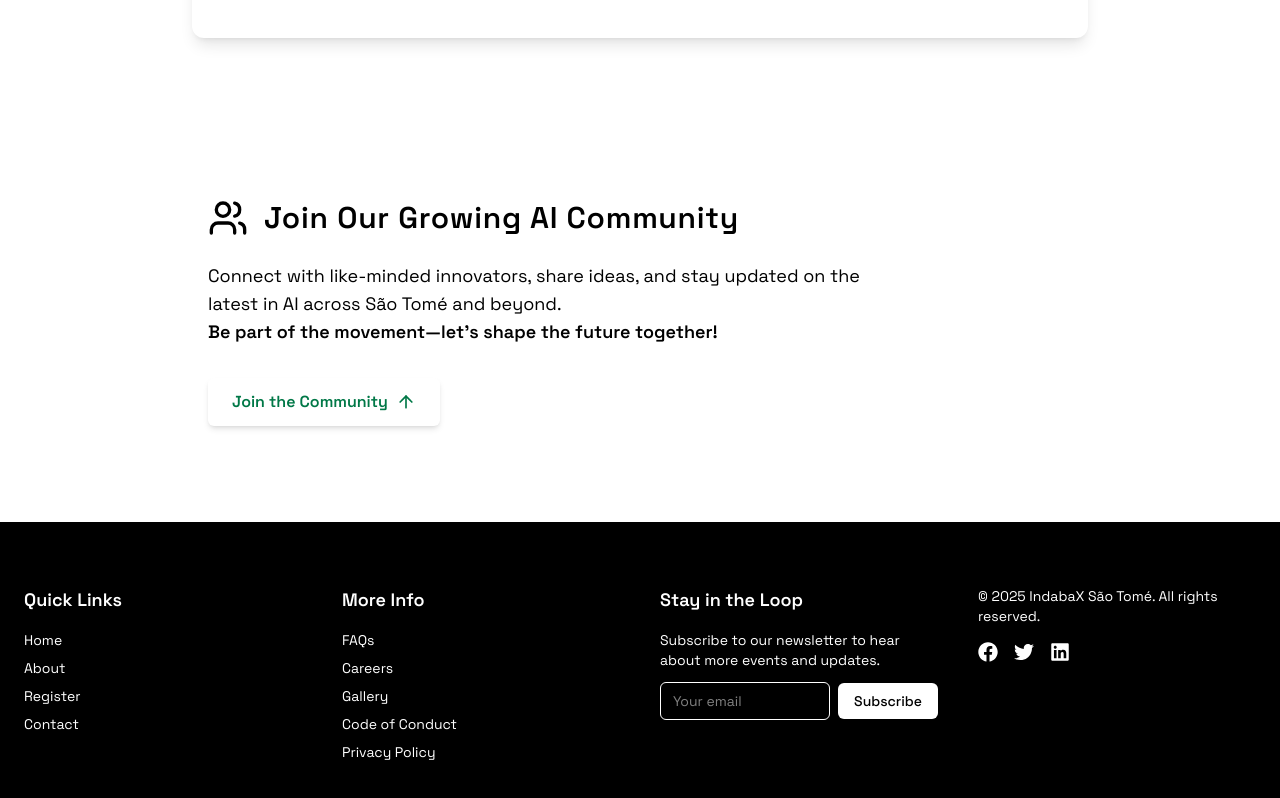
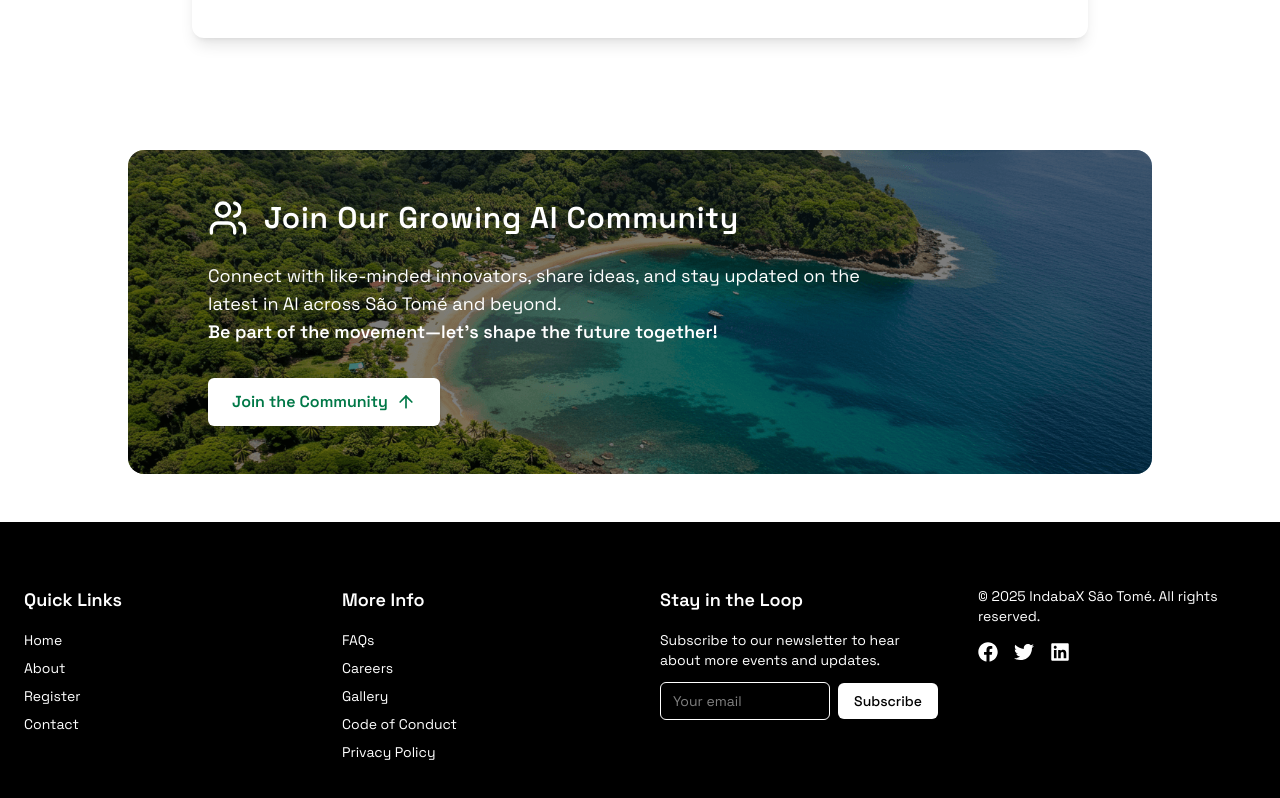
Before and after one commit to MOSOBELULU/indabaX, a React (Vite) app: page /register in a window 1280 px wide. Shown: the part 2141-2939 px from the top of the page. Built offline with nearby package versions, Linux system fonts and the light colour scheme; no server answers.

Commit message:
wip:join us section

```diff
--- a/src/components/reusable/CTA.jsx
+++ b/src/components/reusable/CTA.jsx
@@ -5,13 +5,21 @@ import { motion } from "framer-motion";
 export default function CTA() {
   return (
   <motion.section
-      className="text-black py-12 px-6 sm:px-10 md:px-20 max-w-5xl mx-auto my-12"
+  className="relative text-black py-12 px-6 sm:px-10 md:px-20 max-w-5xl mx-auto my-12 rounded-2xl overflow-hidden"
   initial={{ opacity: 0, y: 40 }}
   animate={{ opacity: 1, y: 0 }}
   transition={{ duration: 0.8, ease: "easeOut" }}
 >
-      <div className="flex flex-col sm:flex-row items-start sm:items-center gap-4 mb-6">
-        <Users className="w-10 h-10 text-black" />
+
+  <div className="absolute inset-0 bg-[url('/images/whyjoinHero.png')] bg-cover bg-center z-0" />
+
+
+  <div className="absolute inset-0 bg-black/50 z-0" />
+
+
+  <div className="relative z-10 text-white">
+    <div className="flex flex-col sm:flex-row items-center sm:items-center gap-4 mb-6">
+      <Users className="w-10 h-10 text-white" />
       <h2 className="text-2xl sm:text-3xl font-semibold tracking-wide">
         Join Our Growing AI Community
       </h2>
@@ -35,6 +43,8 @@ export default function CTA() {
       Join the Community
       <ArrowUp className="w-5 h-5 ml-2" />
     </motion.a>
+  </div>
 </motion.section>
+
   );
 }
--- a/src/components/reusable/JoinUs.jsx
+++ b/src/components/reusable/JoinUs.jsx
@@ -7,7 +7,7 @@ export default function JoinUs() {
     <section className="relative px-4 sm:px-6 lg:px-0 py-10 sm:py-16 lg:py-20">
       <div className="relative max-w-6xl mx-auto rounded-2xl overflow-hidden shadow-xl">
 
-        {/* Background Image */}
+
         <div className="absolute inset-0">
           <img
             className="w-full h-full object-cover md:object-left md:scale-125 md:origin-top-left"
@@ -16,19 +16,18 @@ export default function JoinUs() {
           />
         </div>
 
-        {/* Overlay */}
+
         <div className="absolute inset-0 hidden md:block bg-gradient-to-r from-black to-transparent rounded-2xl"></div>
         <div className="absolute inset-0 block md:hidden bg-black/60 rounded-2xl"></div>
 
-        {/* Content */}
         <div className="relative z-10 px-6 sm:px-10 py-12">
-          <div className="mx-auto text-center md:text-left max-w-xl md:max-w-lg lg:max-w-md">
+          <div className="relative z-10 flex flex-col items-center justify-center text-white text-center px-4 sm:px-6 md:px-10 py-12">
   <motion.h2
     initial={{ opacity: 0, y: 20 }}
     whileInView={{ opacity: 1, y: 0 }}
     transition={{ duration: 0.5 }}
     viewport={{ once: true }}
-              className="text-3xl sm:text-4xl font-bold text-white"
+    className="text-3xl sm:text-4xl font-bold"
   >
     Ready to be part of the AI movement in São Tomé and Príncipe?
   </motion.h2>
@@ -38,7 +37,7 @@ export default function JoinUs() {
     whileInView={{ opacity: 1, y: 0 }}
     transition={{ duration: 0.6, delay: 0.2 }}
     viewport={{ once: true }}
-              className="mt-4 text-base sm:text-lg text-white"
+    className="mt-4 text-base sm:text-lg"
   >
     Whether you're a student, developer, researcher, or just curious —
     there's a place for you in our community.
@@ -59,6 +58,7 @@ export default function JoinUs() {
     </a>
   </motion.div>
 </div>
+
         </div>
       </div>
     </section>
```
Lines whose indentation alone changed are shown as unchanged.
